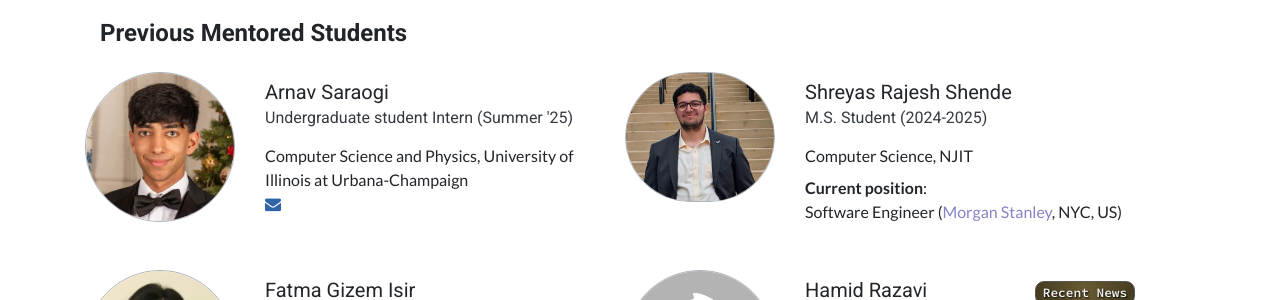
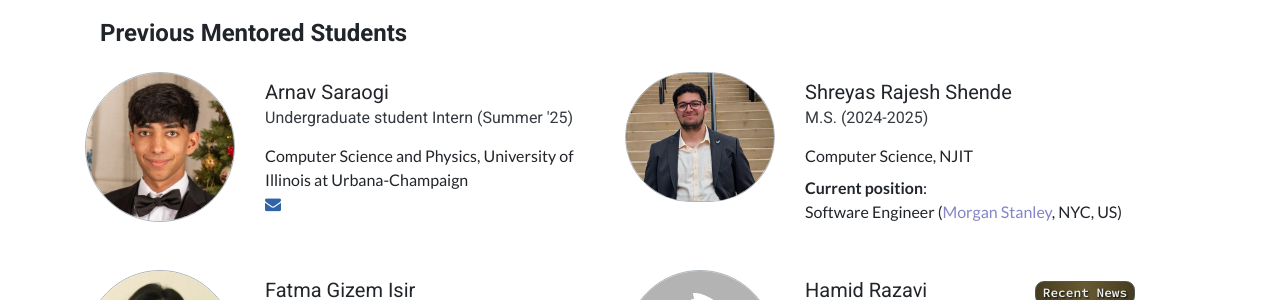
Before and after one commit to GraceXu182/gracexu182.github.io, a Jekyll site: the page built from pages/people.md, in a window 1280 px wide and 900 px high, scrolled down 1446 px. Shown: the part 152-452 px from the top of the window. Built offline with Jekyll 4.4.1, drawn with Linux system fonts in a browser that asks for light colours.

Commit message:
update people.yml

```diff
--- a/_data/people.yml
+++ b/_data/people.yml
@@ -205,7 +205,7 @@
   badges:
 - id: Shreyas # used internally to identify this person, e.g., in a Newsfeed post "people" field
   name: Shreyas Rajesh Shende  # as display on the web page People item
-  role: M.S. Student (2024-2025)
+  role: M.S. (2024-2025)
   program: Computer Science, NJIT # omit if not applicable
   image: assets/images/Shreyas.jpg # can be external link
   orcid: null
```
